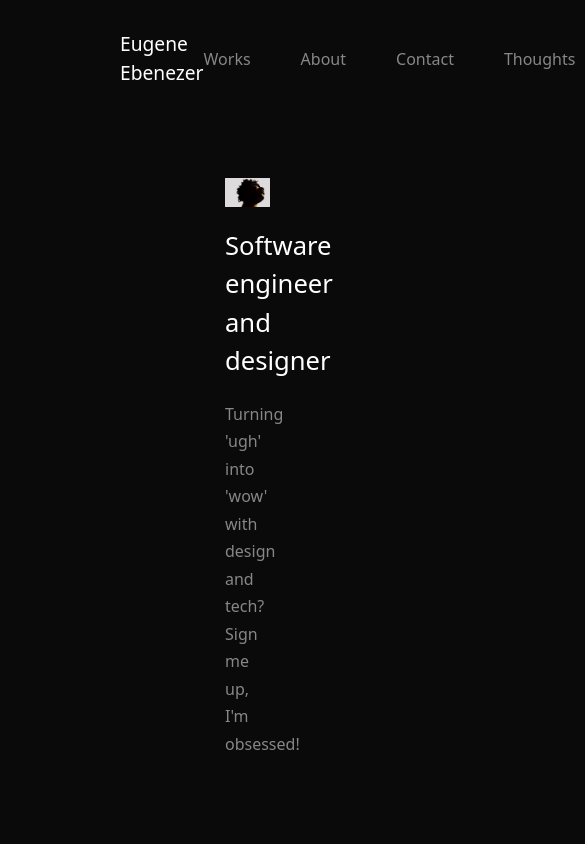
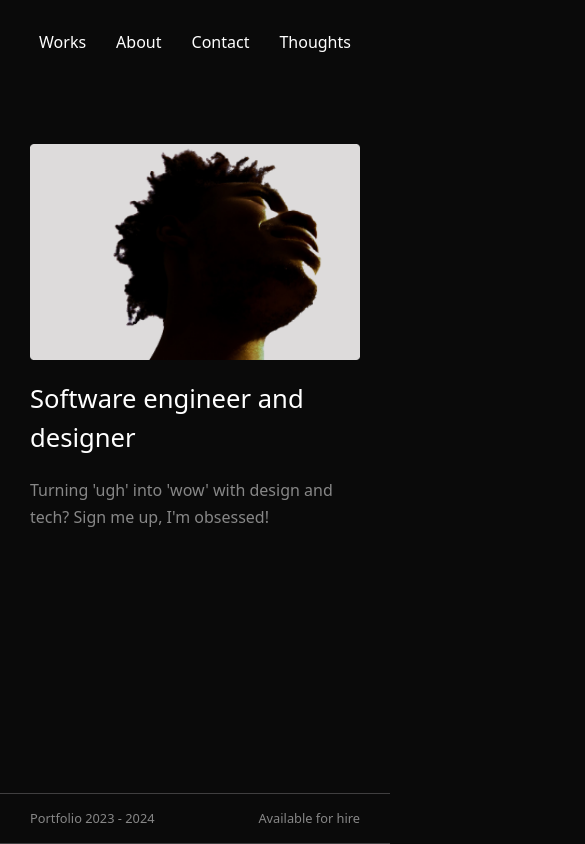
Before and after one commit to BeingDamii/My-portfolio, a Next.js app: page / in a window 390 px wide. Shown: the top 844 px of the page, 585 px wide, since content can reach past the window. Built offline with nearby package versions, Linux system fonts and the light colour scheme; a web font is replaced by a local one.

Commit message:
****started mobile styling ****

```diff
--- a/app/Page-components/Footer.tsx
+++ b/app/Page-components/Footer.tsx
@@ -3,30 +3,30 @@
 
 const Footer = () => {
   return (
-    <div>
+    <footer>
       <div className="footer-heading-container">
         <h3 className="footer-heading">Check out more of my stuff...</h3>
       </div>
       <div className="footer-links-wrapper">
         <div className="footer-link-group">
-          <Link href="/" className="footer-link">
+          <Link href="https://dribbble.com/damiiisgod" target="_blank" className="footer-link">
             Dribbble
           </Link>
-          <Link href="/" className="footer-link">
+          <Link href="https://github.com/BeingDamii" target="_blank" className="footer-link">
             Github
           </Link>
-          <Link href="/" className="footer-link">
+          <Link href="https://twitter.com/hydedenz" target="_blank" className="footer-link">
             Twitter
           </Link>
         </div>
         <div className="footer-link-group">
-          <Link href="/" className="footer-link">
+          <Link href="mailto:dwanedehydra@gmail.com" target="_blank" className="footer-link">
             E-Mail
           </Link>
-          <Link href="/" className="footer-link">
+          <Link href="https://www.linkedin.com/in/damii-dennison-aa7975255/" target="_blank" className="footer-link">
             Linkedin
           </Link>
-          <Link href="/" className="footer-link">
+          <Link href="https://medium.com/@hydedenz" target="_blank" className="footer-link">
             Medium
           </Link>
         </div>
@@ -36,7 +36,7 @@
           This website was built in 2 sprints here is <Link href="/">how i did it.</Link>
         </p>
       </div>
-    </div>
+    </footer>
   );
 };
 
--- a/app/Page-components/_featuredProjects.scss
+++ b/app/Page-components/_featuredProjects.scss
@@ -2,6 +2,7 @@
 
 .featured-section{
   position: relative;
+  display: none;
 }
 .heading-wrapper {
   padding: 30px 120px;
--- a/app/Page-components/_footer.scss
+++ b/app/Page-components/_footer.scss
@@ -1,3 +1,9 @@
+
+
+footer{
+  display: none;
+}
+
 .footer-heading-container {
   padding: 50px 120px;
   .footer-heading {
--- a/app/Page-components/_navbar.scss
+++ b/app/Page-components/_navbar.scss
@@ -5,17 +5,30 @@
   justify-content: space-between;
   align-items: center;
   min-width: 100%;
+  @media only screen and (max-width: 768px) {
+    justify-content: center;
+    position: sticky;
+  }
 
   .logo {
     font-size: 1.2em;
     font-weight: medium;
+    @media only screen and (max-width: 768px) {
+      display: none;
+    }
   }
   .navlinks-wrapper {
     display: flex;
     flex-direction: row;
     gap: 50px;
-    .nav-link{
+    @media only screen and (max-width: 768px) {
+      gap: 30px;
+    }
+    .nav-link {
       font-size: 1em;
+      @media only screen and (max-width: 768px) {
+        color: white;
+      }
     }
   }
 }
--- a/app/_home.scss
+++ b/app/_home.scss
@@ -7,44 +7,65 @@
   flex-direction: column;
   height: 100dvh;
   background-repeat: no-repeat;
-  background-position: 6.25em;
+  background-position: 0.390625em;
   position: relative;
+  @media only screen and (max-width: 48em) {
+
+  }
+
 }
+
 .cta-content-wrapper {
-  padding: 30px 120px;
+  padding: 1.875em 7.5em;
   display: flex;
   flex-direction: column;
-  margin-top: 30px;
+  margin-top: 1.875em;
+  @media only screen and (max-width: 48em) {
+    padding: 1.875em;
+  }
 }
+
 .cta-content {
   align-self: flex-end;
-  width: 30%;
+  width: 1.875em;
   display: flex;
   flex-direction: column;
-  gap: 20px;
+  gap: 1.25em;
+  @media only screen and (max-width: 48em) {
+    align-self: auto;
+    width: 100%;
+  }
   h1 {
     font-size: 1.6em;
   }
   p {
-    font-size: 16px;
+    font-size: 1em;
     line-height: 172.5%;
   }
 }
 
 .cta-footer {
-  padding: 30px 120px;
+  padding: 1.875em 7.5em;
   display: flex;
   flex-direction: row;
   align-items: center;
   justify-content: space-around;
-  border: 1px solid #403f40;
-  border-left: 0px;
-  border-right: 0px;
-  margin-top: 70px;
+  border: 0.0625em solid #403f40;
+  border-left: 0;
+  border-right: 0;
+  margin-top: 4.375em;
   bottom: 0;
   width: 100%;
+  @media only screen and (max-width: 48em) {
+    margin-top: 3.125em;
+    padding: 0.9375em 1.875em;
+    justify-content: space-between;
+    position: absolute;
+  }
   p {
     font-size: 1em;
+    @media only screen and (max-width: 48em) {
+      font-size: 0.8em;
+    }
   }
-
 }
```
